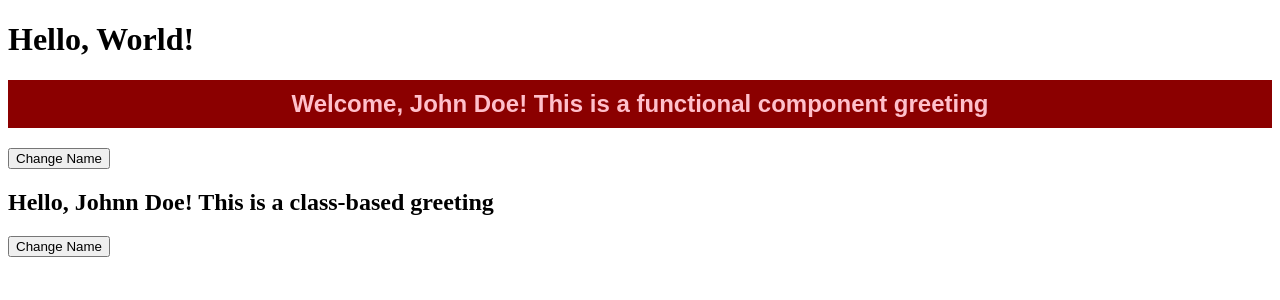
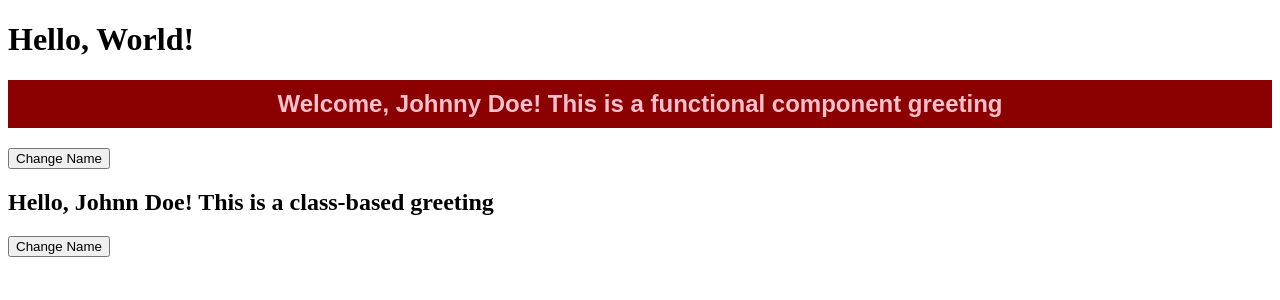
Before and after one commit to kmehner/Intro-to-react, a React (Vite) app: page / in a window 1280 px wide. Shown: the top 300 px of the page. Built offline with nearby package versions, Linux system fonts and the light colour scheme.

Commit message:
Adding props to functional component, Greeting

```diff
--- a/src/App.jsx
+++ b/src/App.jsx
@@ -6,9 +6,9 @@ function App() {
   return (
     <div>
       <h1>Hello, World!</h1>
-      <Greeting />
 
-      {/* Passing through the prop (property) */}
+      <Greeting initialName="Johnny Doe"/>
+
       <ClassGreeting initialName='Johnn Doe'/>
     </div>
   );
--- a/src/Greeting.jsx
+++ b/src/Greeting.jsx
@@ -1,23 +1,13 @@
-// src/Greeting.jsx
-// A functional component that returns a paragraph element with a welcome message.
+// FUNCTIONAL COMPONENT
 
-// Importing useState from the react library
 import { useState } from 'react';
 import React from 'react';
 import styles from './Greeting.module.css';
 
-function Greeting() {
-    // Name state variable
-    // setName is a function that updates the name variable
-    // useState is a hook that initializes the name to the default value of 'John Doe'
-
-    // <value>, <function to change the value> = useState(<default value>)
-    const [name, setName] = useState('John Doe')
+function Greeting(props) {
+    const [name, setName] = useState(props.initialName)
 
     const changeName = () => {
-        // Using the setName function to update the name variable to 'Jane Doe'
-        // ["John Doe", setName("John Doe => Jane Doe")]
-        // ["Jane Doe", setName("Jane Doe => x")]
         setName('Jane Doe')
     }
 
@@ -29,3 +19,26 @@ function Greeting() {
     )
 }
 export default Greeting;
+
+// function Greeting() {
+//     // Name state variable
+//     // setName is a function that updates the name variable
+//     // useState is a hook that initializes the name to the default value of 'John Doe'
+
+//     // <value>, <function to change the value> = useState(<default value>)
+//     const [name, setName] = useState('John Doe')
+
+//     const changeName = () => {
+//         // Using the setName function to update the name variable to 'Jane Doe'
+//         // ["John Doe", setName("John Doe => Jane Doe")]
+//         // ["Jane Doe", setName("Jane Doe => x")]
+//         setName('Jane Doe')
+//     }
+
+//     return (
+//         <div>
+//             <h2 className={styles.greeting}>Welcome, {name}! This is a functional component greeting</h2>
+//             <button onClick={changeName}>Change Name</button>
+//         </div>
+//     )
+// }
```
